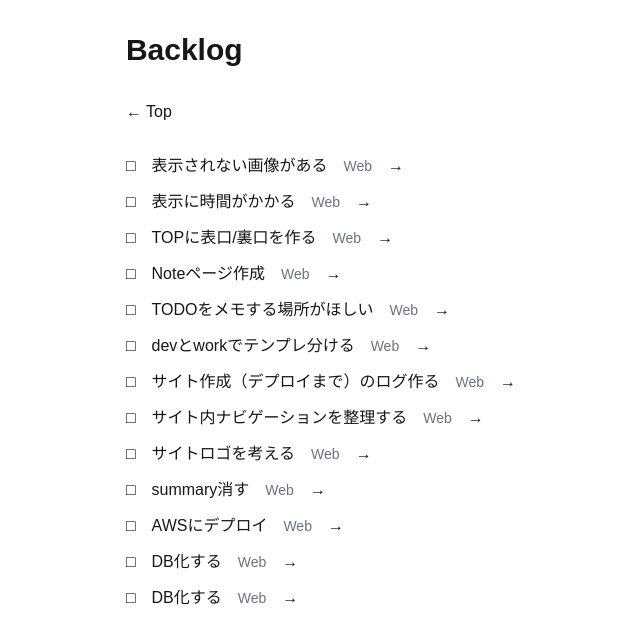
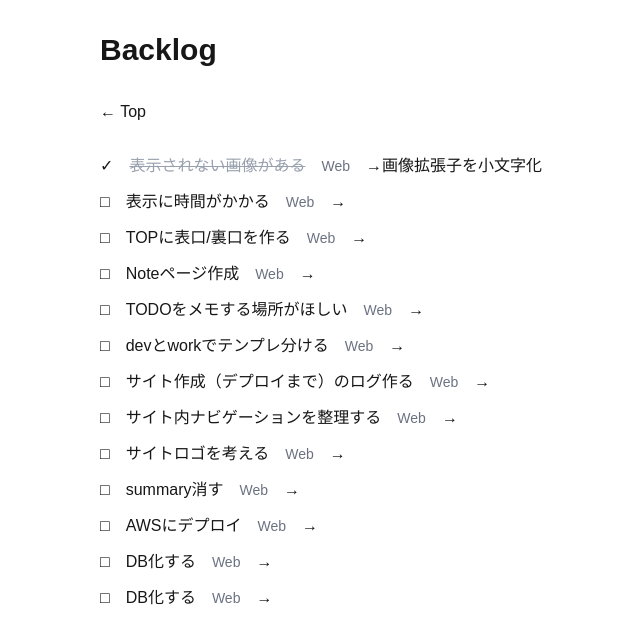
Before and after one commit to yamamotoyakuhinsenryoten-cmd/mountain-book-dyeshop, a Next.js app: page /backlogs in a window 1280 px wide. Shown: the top 644 px of the page, without its empty margins (319-959 px from the left). Built offline with nearby package versions, Linux system fonts and the light colour scheme.

Commit message:
画像拡張子を小文字化のログ追加

```diff
--- a/data/backlogs/index.ts
+++ b/data/backlogs/index.ts
@@ -3,8 +3,8 @@ import { title } from "process";
 export const backlogs = [
     {   title:"表示されない画像がある",
         category:"Web",
-        done:false,
-        link: {name:"",value:""}
+        done:true,
+        link: {name:"画像拡張子を小文字化",value:"/logs/fix-imagecase"}
     },
     {   title:"表示に時間がかかる",
         category:"Web",
--- /dev/null
+++ b/data/logs/fix-imagecase.ts
@@ -0,0 +1,26 @@
+export const fixImageCase = {
+    slug: "fix-imagecase",
+    title: "画像拡張子を小文字化",
+    category: "Web",
+    thumbnail: "",
+    date: "2026-07-13",
+    summary: "",
+
+    info: [{label:"問題",value:"サイト内の一部画像が404となり表示されない"},
+            {label:"原因",value:'例：IMG_2385.JPGIMG_2344.JPGのように拡張子が大文字のファイルと、IMG_2431.jpgのような小文字のファイルが混在していた。ローカル環境では問題なく表示されていたが、公開環境ではファイル名の大文字・小文字が区別されるため、参照先と実際のファイル名が一致せずエラーになった。'},
+            {label:"対応",value:'画像ファイルの拡張子を .jpg に統一した。'},
+
+
+
+    ],
+
+    content: [
+
+    ],
+  comments:[],
+
+    nexts:[{text:`・画像ファイル名は追加時から小文字で統一する`},],
+    links: [
+        {name:"BackLog：表示されない画像がある",link:"/backlogs"},
+    ],
+  }
--- a/data/logs/index.ts
+++ b/data/logs/index.ts
@@ -12,6 +12,7 @@ import { drawstringbag001 } from "./drawstringbag-001";
 import { jinbei001 } from "./jinbei-001";
 import { makuracover001 } from "./makuracover-001";
 import { aroha001 } from "./aroha-001";
+import { fixImageCase } from "./fix-imagecase";
 
 
 
@@ -29,6 +30,7 @@ export const logs = [
   aroha001,
   coffeeZome001,
   coffeeZome002,
-  coffeeZome003
+  coffeeZome003,
+  fixImageCase
 
 ];
```
